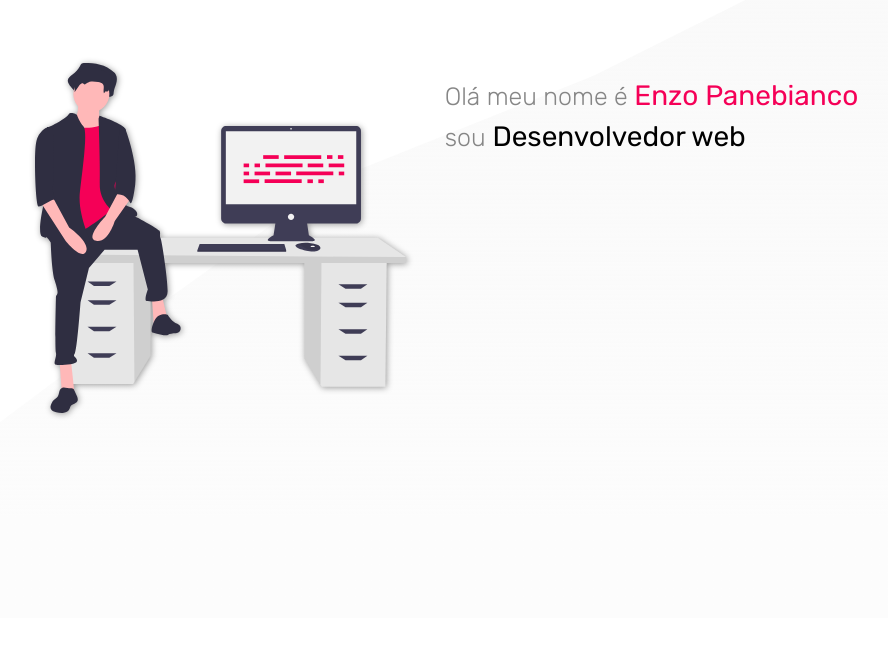
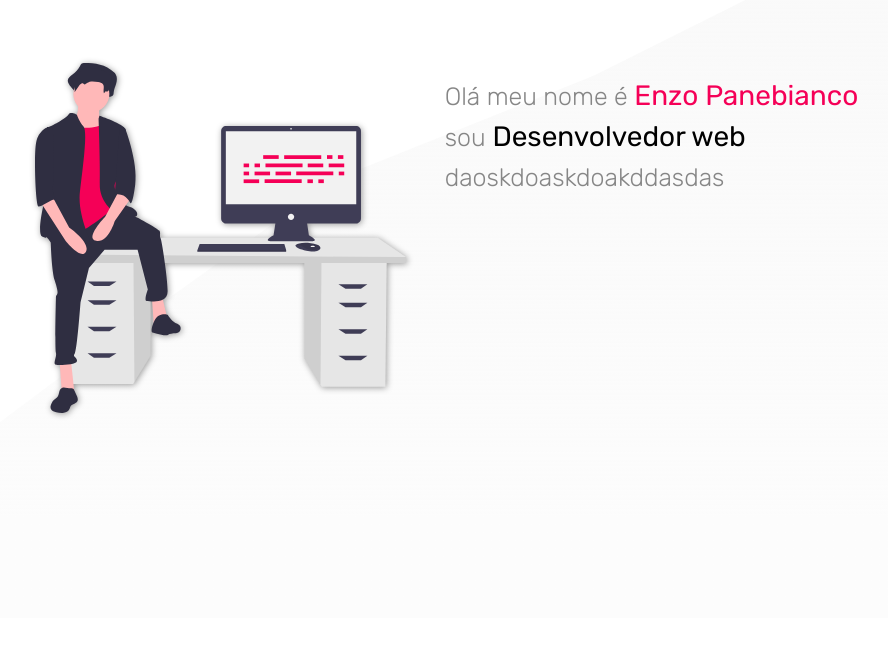
Before and after one commit to enzopanebianco/Portfolio, a plain HTML site: page index.html in a window 1280 px wide. Shown: the part 152-800 px from the top of the page, without its empty margins (176-1064 px from the left). Drawn offline with nearby package versions, Linux system fonts and the light colour scheme.

Commit message:
Update index.html

```diff
--- a/index.html
+++ b/index.html
@@ -18,7 +18,7 @@
             <div class="app-text">
                 <p id="first">Olá meu nome é <strong class="name">Enzo Panebianco</p>
                 <p id="second">sou<strong class="work"> Desenvolvedor web</p>
-
+                <p>daoskdoaskdoakddasdas</p>
             </div>
             <img id="app-img" src="./img/undrawLogoApp.svg" alt="apresentacao portfolio">
         </div>
```
